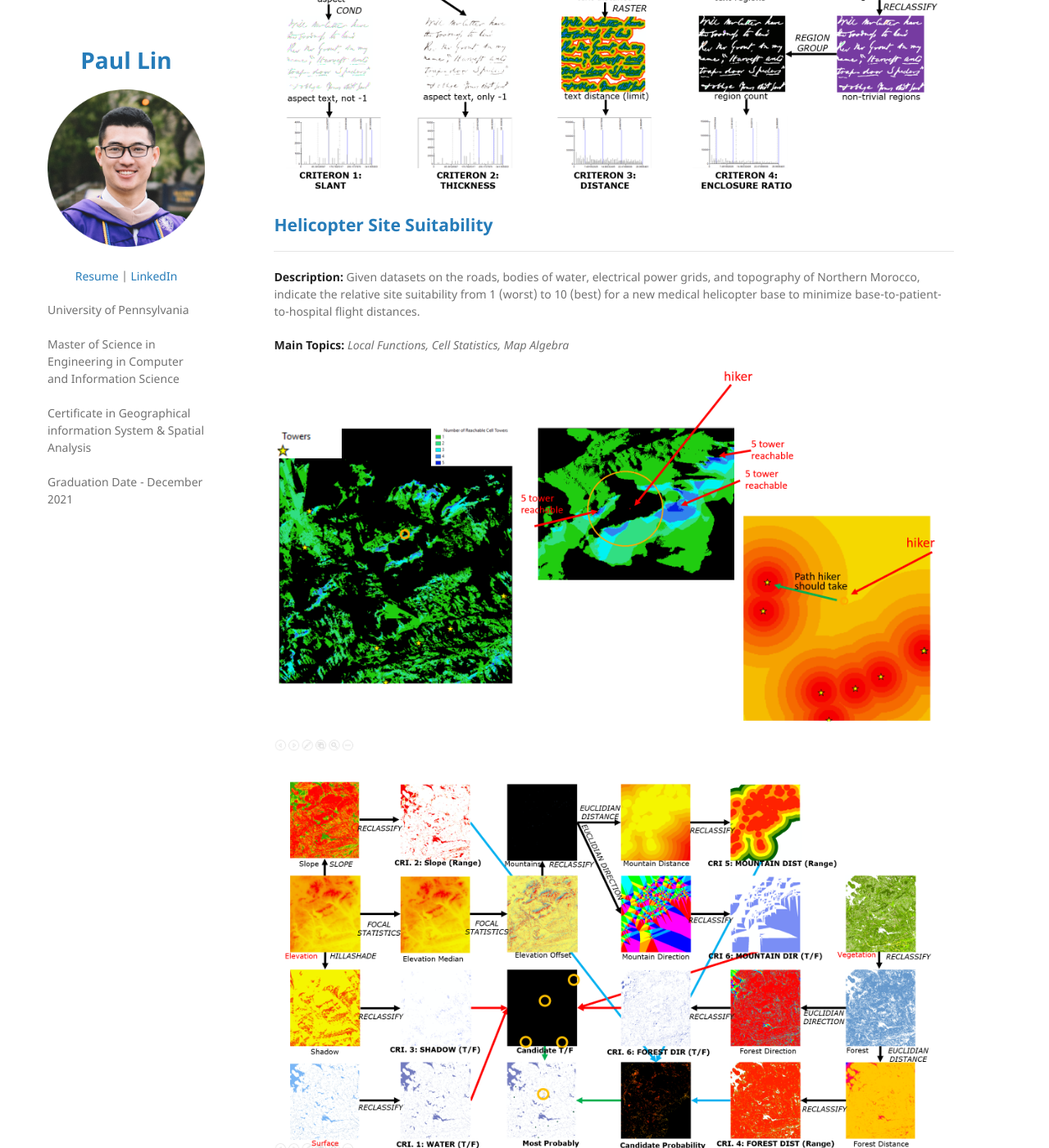
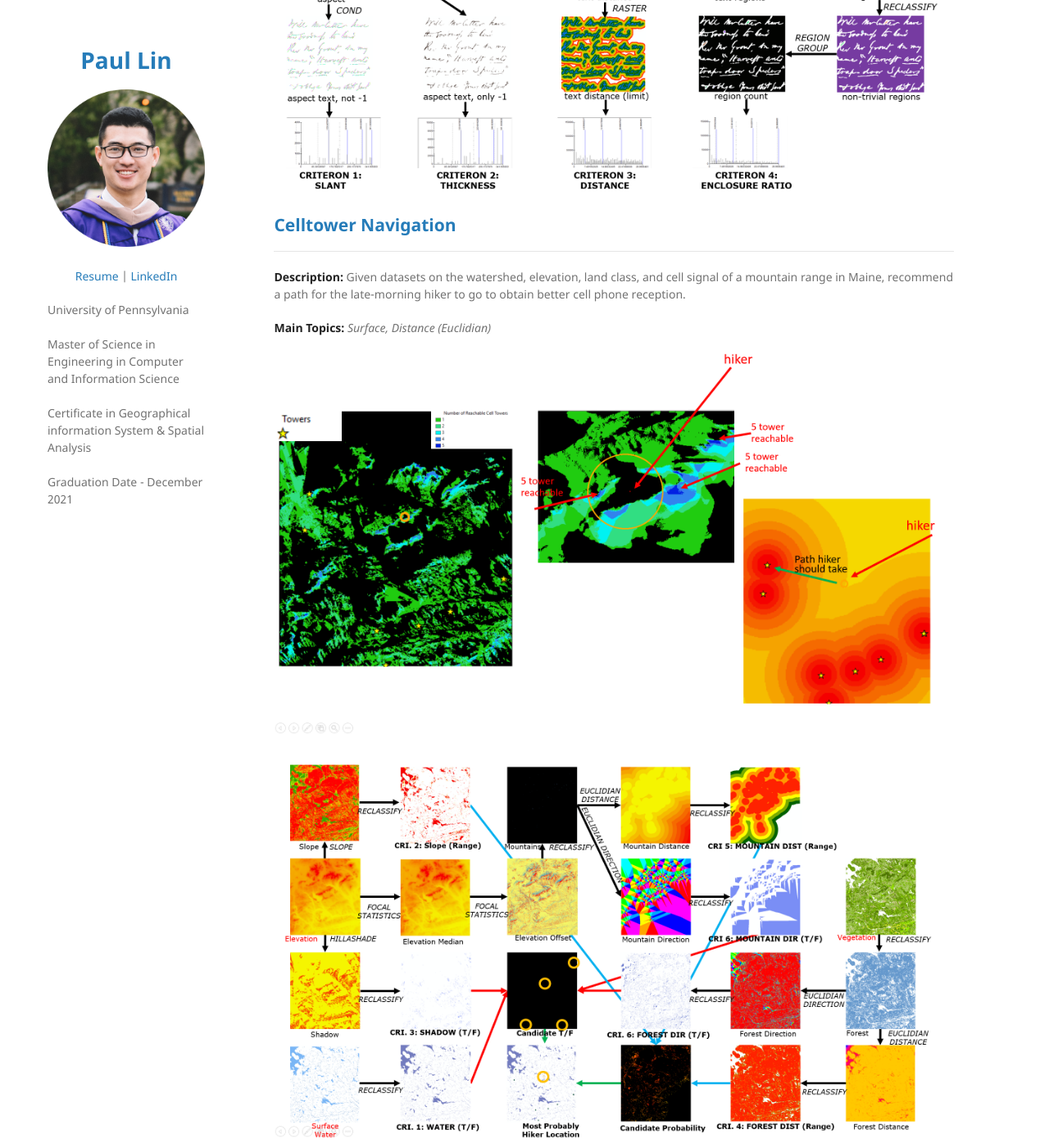
Before and after one commit to paulslin/paulslin.github.io, a Jekyll site: the page built from posts/GIS_works.md, in a window 1280 px wide and 1400 px high, scrolled down 2038 px. Shown: the whole window at 82% size. Built offline with Jekyll 4.4.1, drawn with Linux system fonts in a browser that asks for light colours; our own code applies the rules of GitHub Pages for plain Markdown files; some of the changed text lies outside the part shown.

Commit message:
Update GIS_works.md

```diff
--- a/posts/GIS_works.md
+++ b/posts/GIS_works.md
@@ -22,15 +22,15 @@
 <p align = "center"><img src="https://github.com/paulslin/paulslin.github.io/blob/main/images/GIS/handwriting_thumbnail.PNG?raw=true"></p>
 <p align = "center"><img src="https://github.com/paulslin/paulslin.github.io/blob/main/images/GIS/handwriting_flow.PNG?raw=true"></p>
 
-## <a href="/pdf/celltower_presentation.pdf"> Helicopter Site Suitability </a>
+## <a href="/pdf/celltower_presentation.pdf"> Celltower Navigation </a>
 ---
-**Description:** Given datasets on the roads, bodies of water, electrical power grids, and topography of Northern Morocco, indicate the relative site suitability from 1 (worst) to 10 (best) for a new medical helicopter base to minimize base-to-patient-to-hospital flight distances.
+**Description:** Given datasets on the watershed, elevation, land class, and cell signal of a mountain range in Maine, recommend a path for the late-morning hiker to go to obtain better cell phone reception.
 
-**Main Topics:** <i> Local Functions, Cell Statistics, Map Algebra </i>
+**Main Topics:** <i> Surface, Distance (Euclidian) </i>
 <p align = "center"><img src="https://github.com/paulslin/paulslin.github.io/blob/main/images/GIS/celltower_thumbnail.PNG?raw=true"></p>
 <p align = "center"><img src="https://github.com/paulslin/paulslin.github.io/blob/main/images/GIS/celltower_flow.PNG?raw=true"></p>
 
-## <a href="/pdf/traffic_presentation.pdf"> Helicopter Site Suitability </a>
+## <a href="/pdf/traffic_presentation.pdf"> Traffic Control Manipulation </a>
 ---
 **Description:**  At the annual fair in New Haven, Pepe and Sally's shop in the town square typically gets the most attention.  A recent chemical spill presents an opportunity to alter the travel time, traffic control, and access to the town square.  Report the spill as having happened at 1) the door, 2) a bit closer to the corner, or 3) around the rear of the building to reduce the traffic to Pepe and Sally's shop.
 
```
